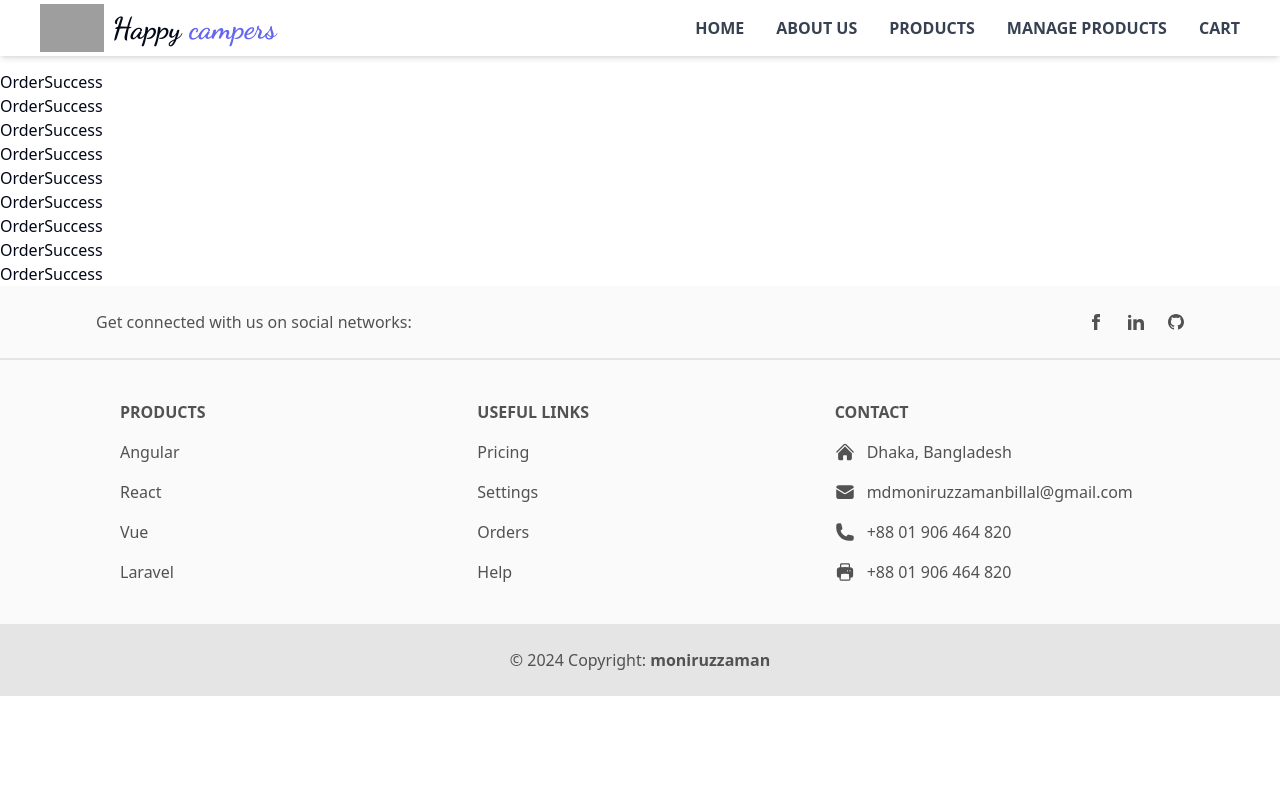
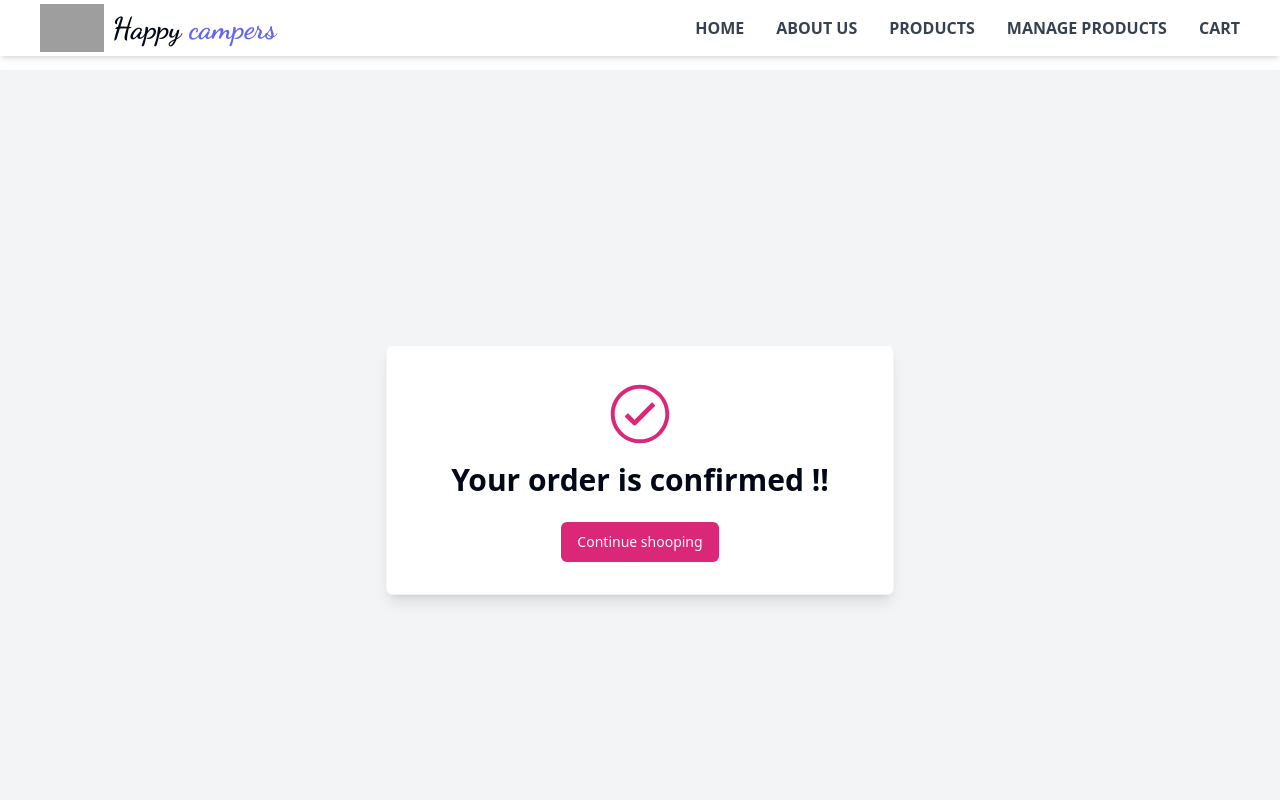
Before and after one commit to MoniruzzamanBillal/happy-camper-frontend, a React (Vite) app: page /order-success in a window 1280 px wide. Shown: the top 800 px of the page. Built offline with nearby package versions, Linux system fonts and the light colour scheme; grey boxes are pictures that could not be loaded; a web font is replaced by a local one.

Commit message:
order confirm page added

```diff
--- a/src/pages/OrderSuccess.tsx
+++ b/src/pages/OrderSuccess.tsx
@@ -1,15 +1,27 @@
+import { Button } from "@/components/ui/button";
+import { IoIosCheckmarkCircleOutline } from "react-icons/io";
+import { Link } from "react-router-dom";
+
 const OrderSuccess = () => {
   return (
-    <div className="OrderSuccessContainer">
-      <h1> OrderSuccess</h1>
-      <h1> OrderSuccess</h1>
-      <h1> OrderSuccess</h1>
-      <h1> OrderSuccess</h1>
-      <h1> OrderSuccess</h1>
-      <h1> OrderSuccess</h1>
-      <h1> OrderSuccess</h1>
-      <h1> OrderSuccess</h1>
-      <h1> OrderSuccess</h1>
+    <div className="OrderSuccessContainer bg-gray-100 ">
+      <div className="OrderSuccessWrapper min-h-screen  flex justify-center items-center   ">
+        <div className="confirmationCard bg-white py-8 px-16 rounded-md shadow-lg border border-gray-100 flex flex-col  justify-center items-center gap-y-3  ">
+          {/* icon starts  */}
+          <div className="icon  text-center flex justify-center items-center ">
+            <IoIosCheckmarkCircleOutline className=" text-7xl text-pink-600 " />
+          </div>
+          {/* icon ends  */}
+
+          <p className=" text-3xl font-semibold ">Your order is confirmed !!</p>
+
+          <Link to={"/products"}>
+            <Button className=" mt-3  bg-pink-600 hover:bg-pink-700 hover:scale-[1.01] hover:shadow-md active:scale-100  ">
+              Continue shooping
+            </Button>
+          </Link>
+        </div>
+      </div>
     </div>
   );
 };
--- a/src/pages/ProductCart.tsx
+++ b/src/pages/ProductCart.tsx
@@ -151,8 +151,6 @@ const ProductCart = () => {
   if (isLoading) {
     return <p>loading ... </p>;
   }
-
-  console.log(cartData?.data?.length);
 
   return (
     <div className="ProductCartContainer">
--- a/src/pages/ProductDetail.tsx
+++ b/src/pages/ProductDetail.tsx
@@ -1,7 +1,9 @@
 /* eslint-disable no-unsafe-optional-chaining */
+
 import { useAddToCartMutation } from "@/redux/features/cart/cart.api";
 import { useGetSingleProductQuery } from "@/redux/features/product/product.api";
 import GlassZoomImage from "@/utills/GlassZoomImage";
+
 import { useParams } from "react-router-dom";
 import { toast } from "sonner";
 
@@ -37,7 +39,10 @@ const ProductDetail = () => {
       }
 
       if (result?.error) {
-        toast.success(result?.error?.data?.message, { id: toastId });
+        const errorMessage =
+          // eslint-disable-next-line @typescript-eslint/no-explicit-any
+          (result.error as any)?.data?.message || "Something went wrong!";
+        toast.error(errorMessage, { id: toastId });
       }
     } catch (error) {
       console.log(error);
@@ -66,18 +71,19 @@ const ProductDetail = () => {
               {/* {/* content - start  */}
               <div className="md:py-8">
                 {/* {/* name - start  */}
-                <div className="mb-2 md:mb-3">
-                  <h2 className="text-2xl font-bold text-gray-800 lg:text-3xl">
+                <div className="mb-6 md:mb-10">
+                  <h2 className="text-3xl font-semibold text-gray-800 lg:text-4xl">
                     {productData?.data?.pname}
                   </h2>
                 </div>
                 {/* name - end  */}
 
                 {/* price - start  */}
-                <div className="mb-4">
-                  <div className="flex items-end gap-2">
-                    <span className="text-xl font-bold text-gray-800 md:text-2xl">
-                      {productData?.data?.pprice}
+                <div className="mb-6">
+                  <div className="  text-lg mb-1.5  ">
+                    Price :
+                    <span className=" font-bold text-gray-800 md:text-2xl">
+                      {productData?.data?.pprice}$
                     </span>
                   </div>
 
@@ -88,7 +94,7 @@ const ProductDetail = () => {
                 {/* price - end  */}
 
                 {/* {/* shipping notice - start  */}
-                <div className="mb-6 flex items-center gap-2 text-gray-500">
+                <div className="mb-2 flex items-center gap-2 text-gray-500">
                   <svg
                     xmlns="http://www.w3.org/2000/svg"
                     className="h-6 w-6"
@@ -109,14 +115,37 @@ const ProductDetail = () => {
                 </div>
                 {/* shipping notice - end  */}
 
+                {/* product category starts  */}
+                <div className="mb-2 flex items-center gap-2 text-gray-500">
+                  <span className="text-sm">
+                    Category : {productData?.data?.pcategory}
+                  </span>
+                </div>
+                {/* product category ends  */}
+
+                {/* available stock starts  */}
+                <div className="mb-7 flex items-center gap-2 text-gray-500">
+                  <span className="text-sm">
+                    Available stock : {productData?.data?.pquantity}
+                  </span>
+                </div>
+                {/* available stock ends  */}
+
                 {/* {/* buttons - start  */}
-                <div className="flex gap-2.5">
-                  <p
-                    className="inline-block cursor-pointer flex-1 rounded-lg bg-indigo-500 px-8 py-3 text-center text-sm font-semibold text-white outline-none ring-indigo-300 transition duration-100 hover:bg-indigo-600 focus-visible:ring active:bg-indigo-700 sm:flex-none md:text-base"
-                    onClick={() => handleAddCart()}
+                <div className="   ">
+                  <button
+                    disabled={productData?.data?.pquantity === 0 ? true : false}
+                    className={`inline-block flex-1 rounded-lg px-8 py-3 text-center text-sm font-semibold text-white outline-none ring-indigo-300 transition duration-100 sm:flex-none md:text-base ${
+                      productData?.data?.pquantity === 0
+                        ? "cursor-not-allowed bg-gray-400"
+                        : "cursor-pointer bg-indigo-500 hover:bg-indigo-600 focus-visible:ring active:bg-indigo-700"
+                    }`}
+                    onClick={handleAddCart}
                   >
-                    Add to cart
-                  </p>
+                    {productData?.data?.pquantity === 0
+                      ? "Out of Stock"
+                      : "Add to cart"}
+                  </button>
                 </div>
                 {/* buttons - end  */}
 
```
